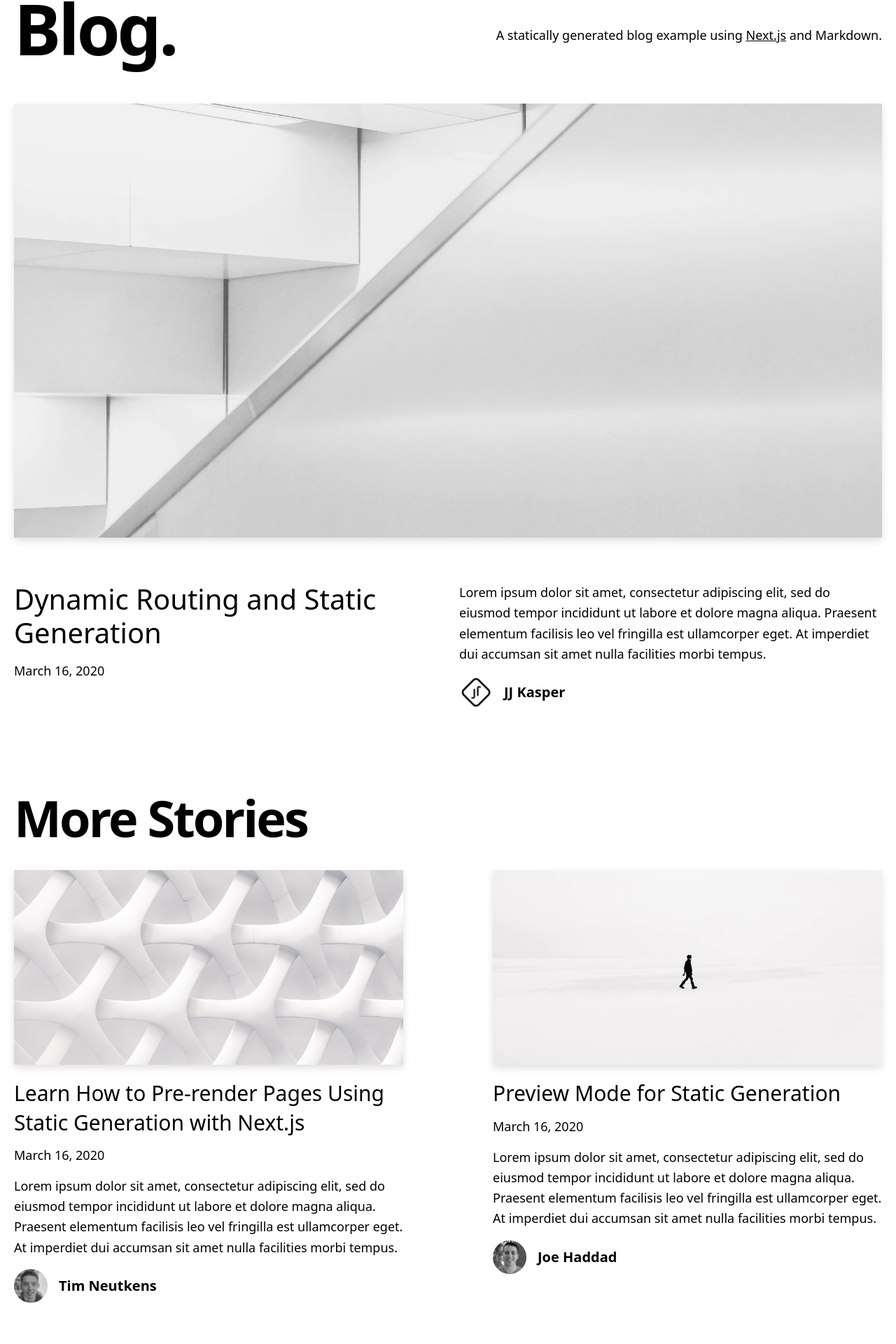
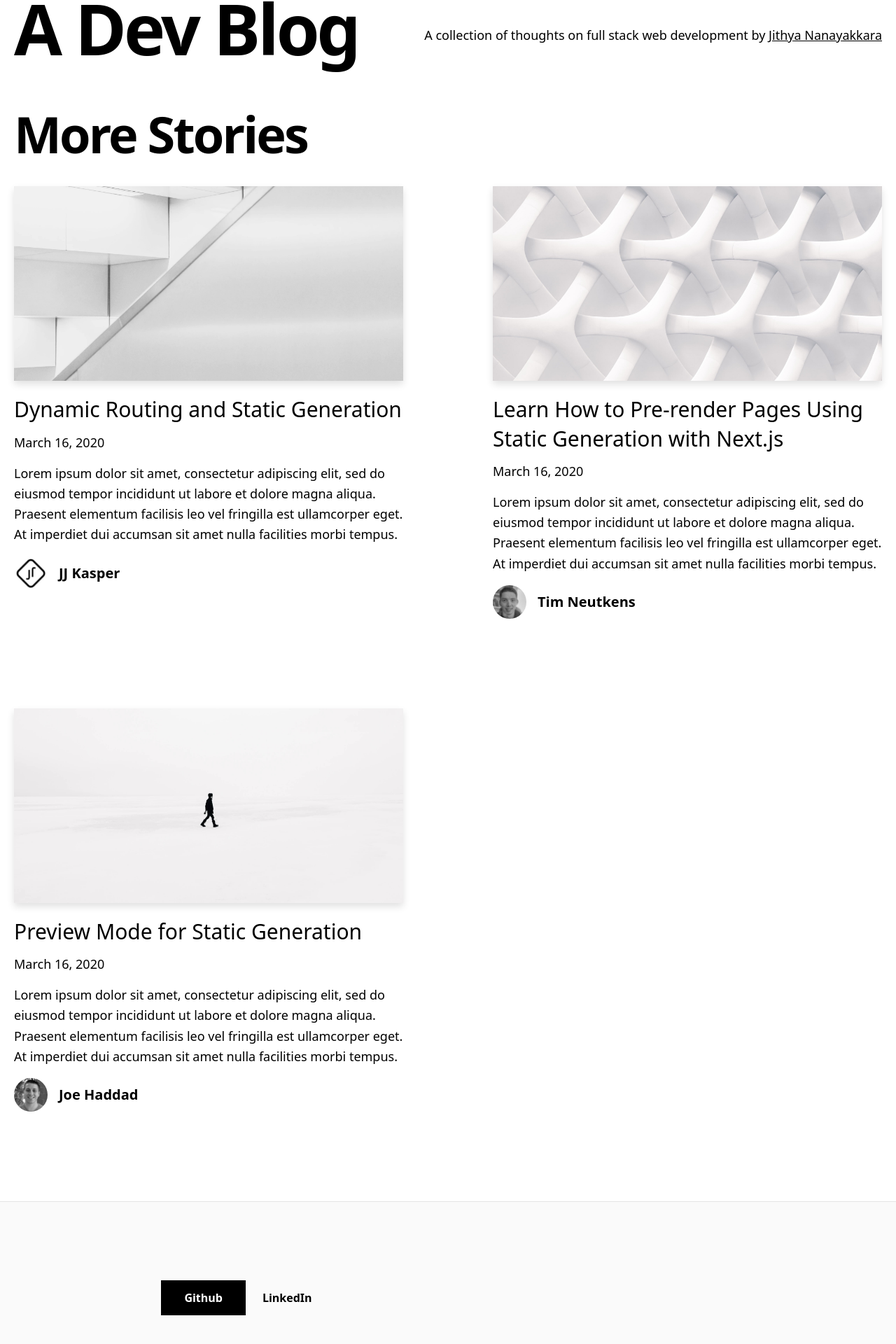
Before and after one commit to jithyan/blog, a Next.js app: page / in a window 1280 px wide. Shown: the part 121-2041 px from the top of the page at 70% size. Built offline with nearby package versions, Linux system fonts and the light colour scheme.

Commit message:
Updated intro and title. Removed hero post

```diff
--- a/components/footer.tsx
+++ b/components/footer.tsx
@@ -1,32 +1,29 @@
-import Container from './container'
-import { EXAMPLE_PATH } from '../lib/constants'
+import Container from "./container";
+import { EXAMPLE_PATH } from "../lib/constants";
 
 const Footer = () => {
   return (
     <footer className="bg-neutral-50 border-t border-neutral-200">
       <Container>
         <div className="py-28 flex flex-col lg:flex-row items-center">
-          <h3 className="text-4xl lg:text-[2.5rem] font-bold tracking-tighter leading-tight text-center lg:text-left mb-10 lg:mb-0 lg:pr-4 lg:w-1/2">
-            Statically Generated with Next.js.
-          </h3>
           <div className="flex flex-col lg:flex-row justify-center items-center lg:pl-4 lg:w-1/2">
             <a
-              href="https://nextjs.org/docs/basic-features/pages"
+              href="https://github.com/jithyan"
               className="mx-3 bg-black hover:bg-white hover:text-black border border-black text-white font-bold py-3 px-12 lg:px-8 duration-200 transition-colors mb-6 lg:mb-0"
             >
-              Read Documentation
+              Github
             </a>
             <a
-              href={`https://github.com/vercel/next.js/tree/canary/examples/${EXAMPLE_PATH}`}
+              href="https://www.linkedin.com/in/jithyan/"
               className="mx-3 font-bold hover:underline"
             >
-              View on GitHub
+              LinkedIn
             </a>
           </div>
         </div>
       </Container>
     </footer>
-  )
-}
+  );
+};
 
-export default Footer
+export default Footer;
--- a/components/intro.tsx
+++ b/components/intro.tsx
@@ -1,23 +1,22 @@
-import { CMS_NAME } from '../lib/constants'
+import { CMS_NAME } from "../lib/constants";
 
 const Intro = () => {
   return (
-    <section className="flex-col md:flex-row flex items-center md:justify-between mt-16 mb-16 md:mb-12">
+    <hgroup className="flex-col md:flex-row flex items-center md:justify-between mt-16 mb-16 md:mb-12">
       <h1 className="text-5xl md:text-8xl font-bold tracking-tighter leading-tight md:pr-8">
-        Blog.
+        A Dev Blog
       </h1>
-      <h4 className="text-center md:text-left text-lg mt-5 md:pl-8">
-        A statically generated blog example using{' '}
+      <h2 className="text-center md:text-left text-lg mt-5 md:pl-8">
+        A collection of thoughts on full stack web development by{" "}
         <a
-          href="https://nextjs.org/"
+          href="https://www.linkedin.com/in/jithyan/"
           className="underline hover:text-blue-600 duration-200 transition-colors"
         >
-          Next.js
-        </a>{' '}
-        and {CMS_NAME}.
-      </h4>
-    </section>
-  )
-}
+          Jithya Nanayakkara
+        </a>
+      </h2>
+    </hgroup>
+  );
+};
 
-export default Intro
+export default Intro;
--- a/pages/index.tsx
+++ b/pages/index.tsx
@@ -1,56 +1,44 @@
-import Container from '../components/container'
-import MoreStories from '../components/more-stories'
-import HeroPost from '../components/hero-post'
-import Intro from '../components/intro'
-import Layout from '../components/layout'
-import { getAllPosts } from '../lib/api'
-import Head from 'next/head'
-import { CMS_NAME } from '../lib/constants'
-import Post from '../interfaces/post'
+import Container from "../components/container";
+import MoreStories from "../components/more-stories";
+import HeroPost from "../components/hero-post";
+import Intro from "../components/intro";
+import Layout from "../components/layout";
+import { getAllPosts } from "../lib/api";
+import Head from "next/head";
+import { CMS_NAME } from "../lib/constants";
+import Post from "../interfaces/post";
 
 type Props = {
-  allPosts: Post[]
-}
+  allPosts: Post[];
+};
 
 export default function Index({ allPosts }: Props) {
-  const heroPost = allPosts[0]
-  const morePosts = allPosts.slice(1)
   return (
     <>
       <Layout>
         <Head>
-          <title>Next.js Blog Example with {CMS_NAME}</title>
+          <title>A Dev Blog</title>
         </Head>
         <Container>
           <Intro />
-          {heroPost && (
-            <HeroPost
-              title={heroPost.title}
-              coverImage={heroPost.coverImage}
-              date={heroPost.date}
-              author={heroPost.author}
-              slug={heroPost.slug}
-              excerpt={heroPost.excerpt}
-            />
-          )}
-          {morePosts.length > 0 && <MoreStories posts={morePosts} />}
+          {allPosts.length > 0 && <MoreStories posts={allPosts} />}
         </Container>
       </Layout>
     </>
-  )
+  );
 }
 
 export const getStaticProps = async () => {
   const allPosts = getAllPosts([
-    'title',
-    'date',
-    'slug',
-    'author',
-    'coverImage',
-    'excerpt',
-  ])
+    "title",
+    "date",
+    "slug",
+    "author",
+    "coverImage",
+    "excerpt",
+  ]);
 
   return {
     props: { allPosts },
-  }
-}
+  };
+};
```
